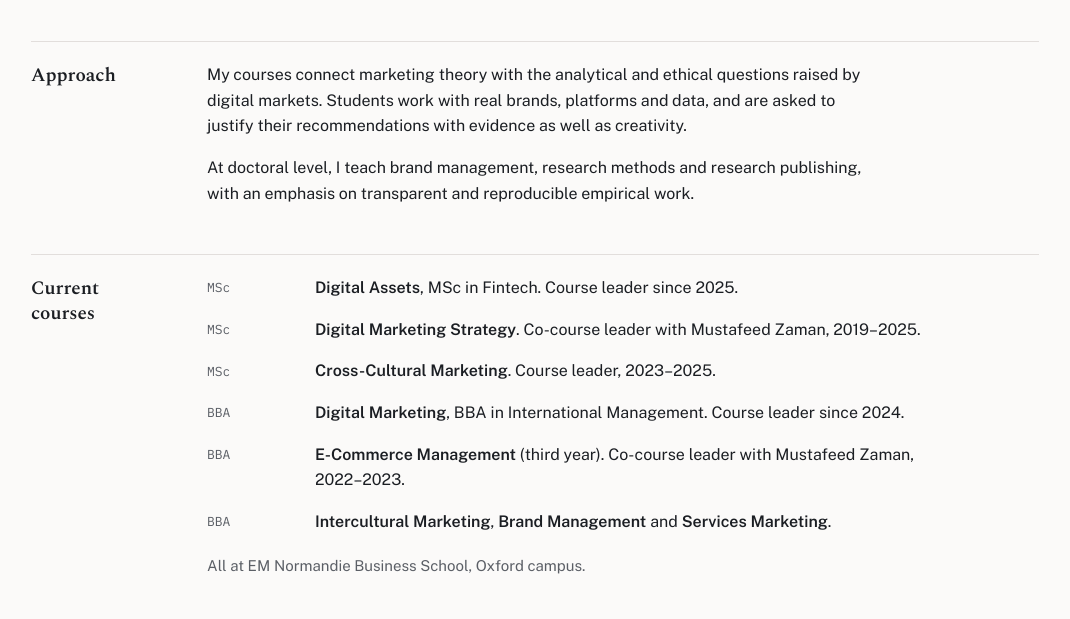
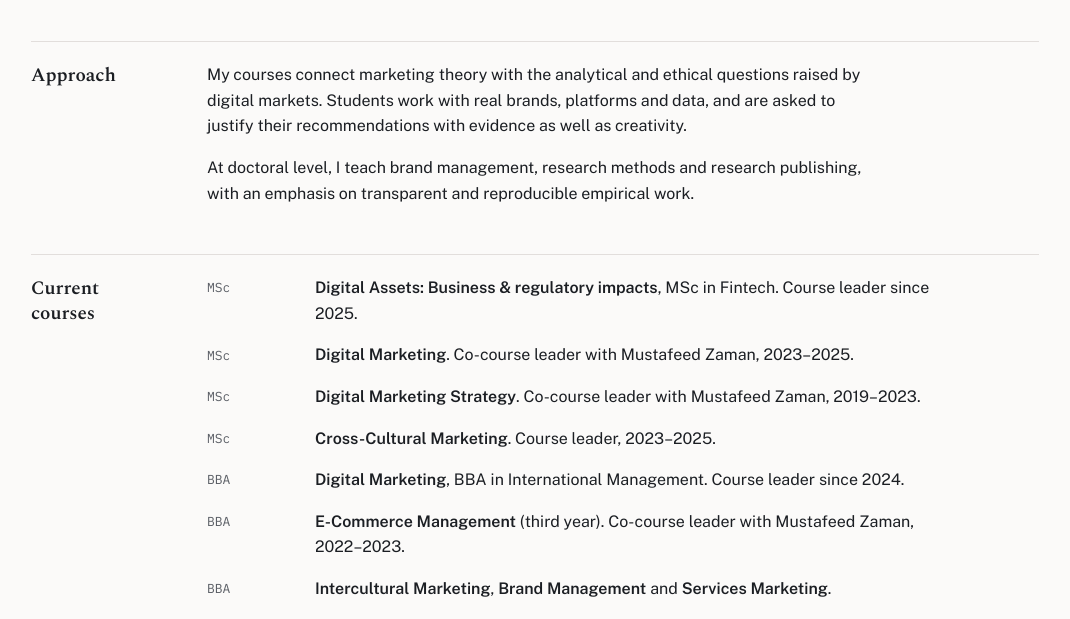
Before and after one commit to Davcik/Davcik.github.io, a plain HTML site: page teaching.html in a window 1280 px wide. Shown: the part 410-1029 px from the top of the page, without its empty margins (105-1175 px from the left). Drawn offline with Linux system fonts and the light colour scheme.

Commit message:
Update course entries in teaching.html

```diff
--- a/teaching.html
+++ b/teaching.html
@@ -66,8 +66,9 @@
           <h2>Current courses</h2>
           <div class="content">
             <ul class="entries">
-              <li class="entry"><span class="when">MSc</span><div class="what"><strong>Digital Assets</strong>, MSc in Fintech. Course leader since 2025.</div></li>
-              <li class="entry"><span class="when">MSc</span><div class="what"><strong>Digital Marketing Strategy</strong>. Co-course leader with Mustafeed Zaman, 2019–2025.</div></li>
+              <li class="entry"><span class="when">MSc</span><div class="what"><strong>Digital Assets: Business & regulatory impacts</strong>, MSc in Fintech. Course leader since 2025.</div></li>
+              <li class="entry"><span class="when">MSc</span><div class="what"><strong>Digital Marketing</strong>. Co-course leader with Mustafeed Zaman, 2023–2025.</div></li>
+              <li class="entry"><span class="when">MSc</span><div class="what"><strong>Digital Marketing Strategy</strong>. Co-course leader with Mustafeed Zaman, 2019–2023.</div></li>
               <li class="entry"><span class="when">MSc</span><div class="what"><strong>Cross-Cultural Marketing</strong>. Course leader, 2023–2025.</div></li>
               <li class="entry"><span class="when">BBA</span><div class="what"><strong>Digital Marketing</strong>, BBA in International Management. Course leader since 2024.</div></li>
               <li class="entry"><span class="when">BBA</span><div class="what"><strong>E-Commerce Management</strong> (third year). Co-course leader with Mustafeed Zaman, 2022–2023.</div></li>
```
